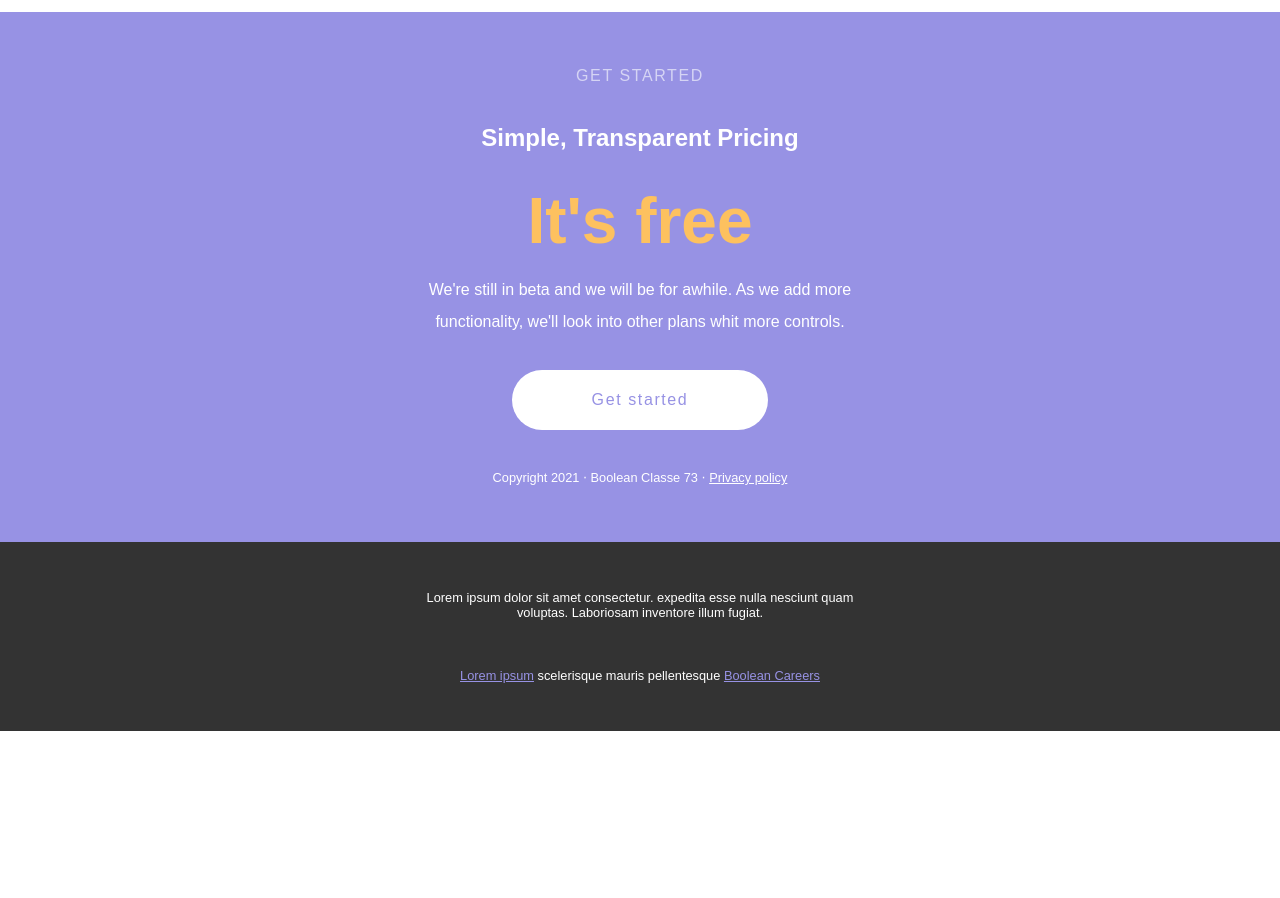
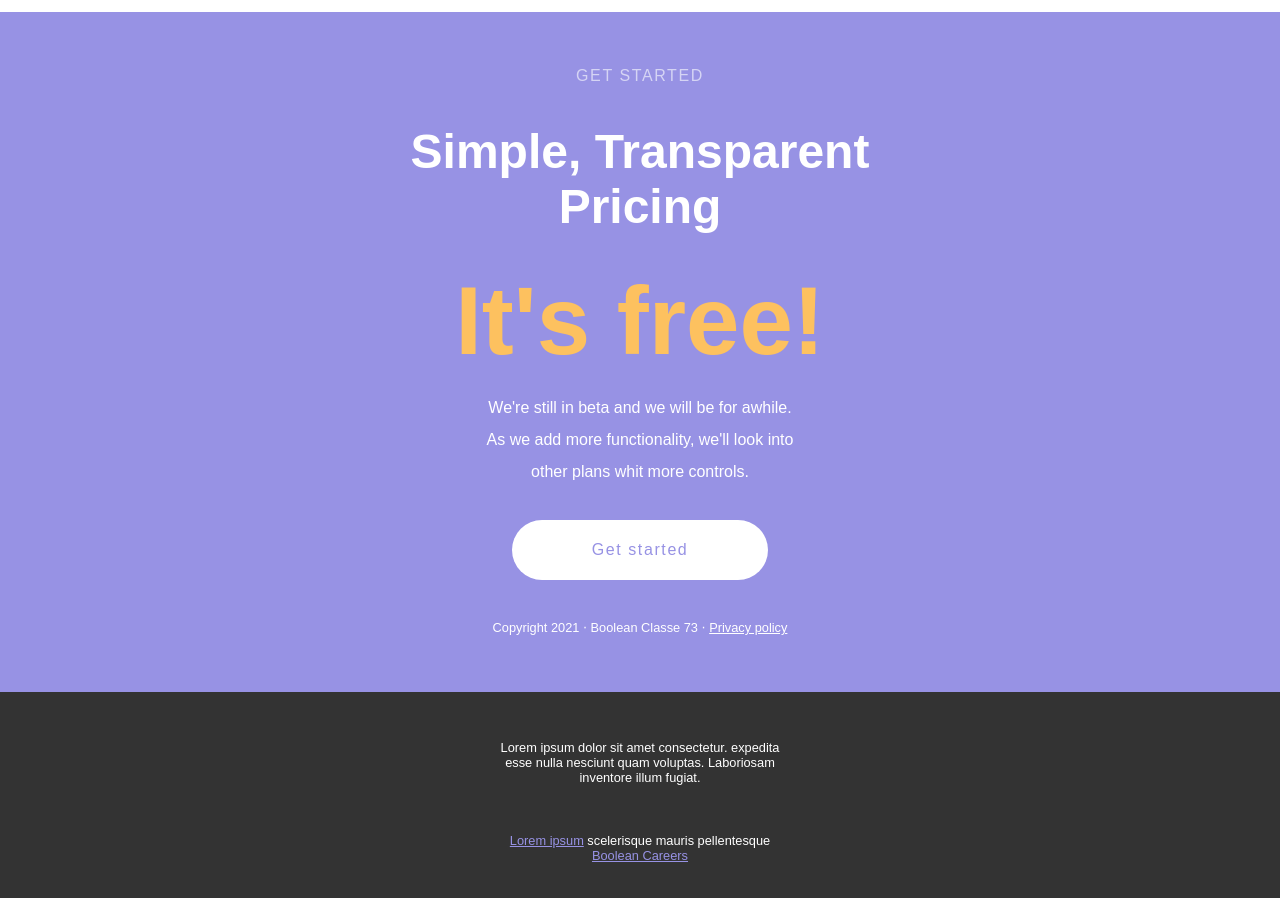
Before and after one commit to Leograzioli/htmlcss-responsive-layout, a plain HTML site: page index.html in a window 1280 px wide. Shown: the part 5120-6018 px from the top of the page. Before the commit the page ends 5851 px from the top, so only its background shows below. Drawn offline with Linux system fonts and the light colour scheme.

Commit message:
sistemato misura container footer

```diff
--- a/css/style.css
+++ b/css/style.css
@@ -49,6 +49,7 @@ h3 {
     --rem-3: 3rem;
     --rem-4: 4rem;
     --rem-5: 5rem;
+    --rem-6: 6rem;
 }
 
 /* layout */
@@ -461,7 +462,7 @@ footer a {
         width: 60%;
     }
 
-    .txt-wrapper {
+    #get-started .txt-wrapper {
         width: 90%;
         margin: 0 auto;
     }
@@ -555,7 +556,15 @@ footer a {
     }
 
     #get-started .txt-wrapper {
-        width: 60%;
+        width: 40%;
+    }
+
+    #get-started h2 {
+        font-size: var(--rem-3);
+    }
+
+    #get-started h3 {
+        font-size: var(--rem-6);
     }
 
      /************* FOOTER  *************/
@@ -564,6 +573,7 @@ footer a {
     }
 
     footer .txt-wrapper {
-        width: 60%;
+        width: 40%;
+        margin: 0 auto;
     }
 }
--- a/index.html
+++ b/index.html
@@ -300,7 +300,7 @@
                     <div class="txt-wrapper-top">
                         <p>GET STARTED</p>
                         <h2>Simple, Transparent Pricing</h2>
-                        <h3>It's free</h3>
+                        <h3>It's free!</h3>
                     </div>
 
                     <div class="txt-wrapper">
```
